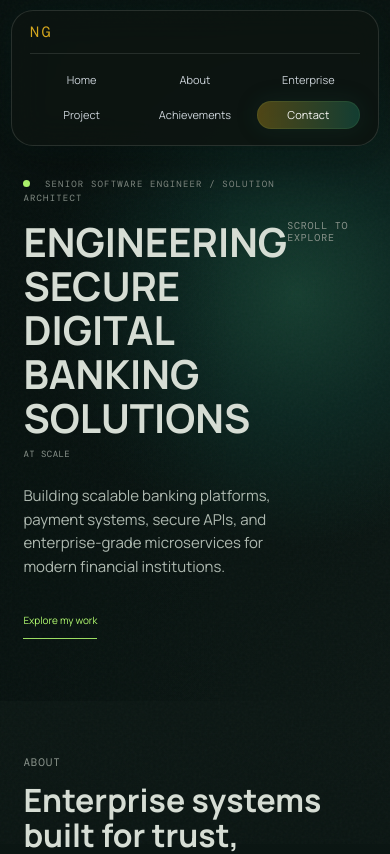
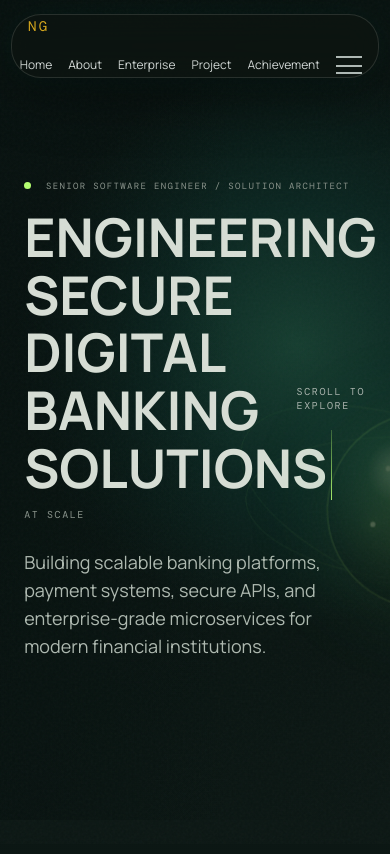
Before and after one commit to nithish-ganesan/my-portfolio-website, a React (Vite) app: page / in a window 390 px wide. Shown: the top 854 px of the page. Built offline with nearby package versions, Linux system fonts and the light colour scheme; a web font is replaced by a local one.

Commit message:
Refine mobile hero navigation

```diff
--- a/src/main.jsx
+++ b/src/main.jsx
@@ -259,7 +259,7 @@ function App() {
   }, [])
   return <>
     <div className="grain" /><div className="cursor" ref={cursor} />
-    <header><a className="brand" href="#home">NG</a><nav><a href="#home">Home</a><a href="#about">About</a><a href="#experience">Enterprise</a><a href="#projects">Project</a><a href="#achievements">Achievements</a><a className="nav-contact-link" href="#contact">Contact</a></nav></header>
+    <header><a className="brand" href="#home">NG</a><nav><a href="#home">Home</a><a href="#about">About</a><a href="#experience">Enterprise</a><a href="#projects">Project</a><a href="#achievements">Achievement</a><a className="nav-contact-link" href="#contact">Contact</a><span className="nav-menu-icon" aria-hidden="true"></span></nav></header>
     <main>
       <section className="hero" id="home"><div className="hero-copy"><p className="eyebrow"><span /> SENIOR SOFTWARE ENGINEER / SOLUTION ARCHITECT</p><h1>ENGINEERING SECURE<br/>DIGITAL BANKING<br/>SOLUTIONS <small>AT SCALE</small></h1><p className="hero-description">Building scalable banking platforms, payment systems, secure APIs, and enterprise-grade microservices for modern financial institutions.</p><a className="round-link" href="#experience">Explore my work</a></div><EnterpriseCore /><div className="scroll">SCROLL TO EXPLORE</div><div className="hero-index">01 <i /> 07</div></section>
       <section className="about section" id="about"><p className="eyebrow">ABOUT</p><div className="about-grid"><h2>Enterprise systems<br/>built for trust,<br/>scale, and speed.</h2><div><p className="lead">Complex financial services, made dependable.</p><p>I design and develop secure enterprise applications for SME Banking, payments, and financial services. My work connects clean architecture, scalable microservices, API governance, and cloud-native engineering.</p><a className="text-link" href="#experience">Explore my experience <span>-&gt;</span></a></div></div><div className="marquee">SME BANKING <b>*</b> PAYMENT SYSTEMS <b>*</b> SECURE APIS <b>*</b> CLOUD-NATIVE ARCHITECTURE <b>*</b></div></section>
--- a/src/styles.css
+++ b/src/styles.css
@@ -323,3 +323,35 @@ img{max-width:100%}
   .core-wrap{display:none}
   .scroll{position:relative;left:0;bottom:auto;margin-top:42px;font-size:10px}
 }
+/* Target mobile hero layout. */
+.nav-menu-icon{display:none}
+@media(max-width:480px){
+  header{top:14px;width:calc(100% - 22px);height:64px;min-height:64px;padding:0 16px;display:flex;align-items:center;gap:16px;border-radius:30px;overflow:hidden}
+  header .brand{flex:0 0 auto;margin:0;font-size:14px;line-height:1}
+  header nav{flex:1 1 auto;display:flex;align-items:center;justify-content:flex-end;width:auto;gap:16px;margin:0;padding:0;border-top:0;overflow:visible}
+  header nav a{flex:0 0 auto;padding:0;font-size:12px;line-height:1;color:#d0d6d4;white-space:nowrap}
+  header nav a:nth-child(5){max-width:74px;overflow:hidden;text-overflow:clip}
+  header .nav-contact-link{display:none}
+  .nav-menu-icon{display:block;flex:0 0 26px;width:26px;height:18px;border-top:2px solid #aeb8b4;border-bottom:2px solid #aeb8b4;position:relative}
+  .nav-menu-icon:before{content:'';position:absolute;left:0;right:0;top:7px;border-top:2px solid #aeb8b4}
+  .hero{min-height:calc(100svh - 24px);padding:180px 6.2vw 70px;overflow:hidden}
+  .hero .eyebrow{max-width:100%;font-size:9px;line-height:1.55;letter-spacing:.15em;white-space:normal}
+  .hero h1{max-width:82vw;font-size:clamp(44px,13.7vw,56px);line-height:1.08}
+  .hero h1 small{display:block;margin-top:12px;font-size:10px;letter-spacing:.16em}
+  .hero-description{max-width:80vw;font-size:18px;line-height:1.55;margin:28px 0 0}
+  .round-link{display:none}
+  .core-wrap{display:grid;right:-250px;top:58%;width:430px;height:430px;opacity:.28;pointer-events:none}
+  .core{width:190px;height:190px}
+  .orbit-one{width:360px;height:145px}
+  .orbit-two{width:390px;height:170px}
+  .core-label,.hero-index{display:none}
+  .scroll{position:absolute;left:auto;right:6vw;top:47%;bottom:auto;margin:0;display:flex;flex-direction:column;align-items:center;gap:18px;width:70px;color:#a9b3ad;font-size:10px;line-height:1.35;letter-spacing:.16em;text-align:left}
+  .scroll:after{content:'';width:1px;height:70px;background:linear-gradient(rgba(180,255,112,.25),rgba(180,255,112,.9));box-shadow:0 70px 0 -2px var(--green)}
+}
+@media(max-width:380px){
+  header nav{gap:11px}
+  header nav a{font-size:11px}
+  .hero h1{font-size:clamp(40px,13vw,49px)}
+  .hero-description{font-size:16px}
+  .scroll{right:4vw}
+}
```
